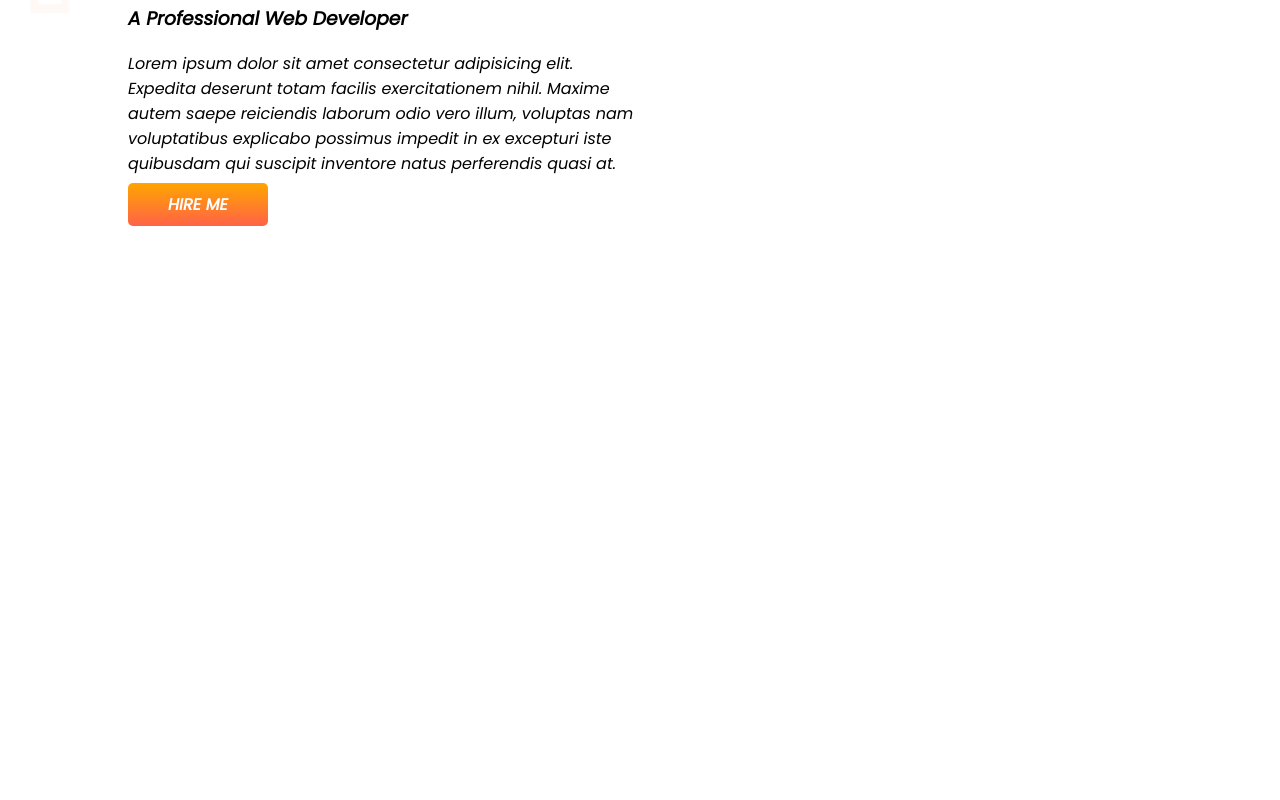
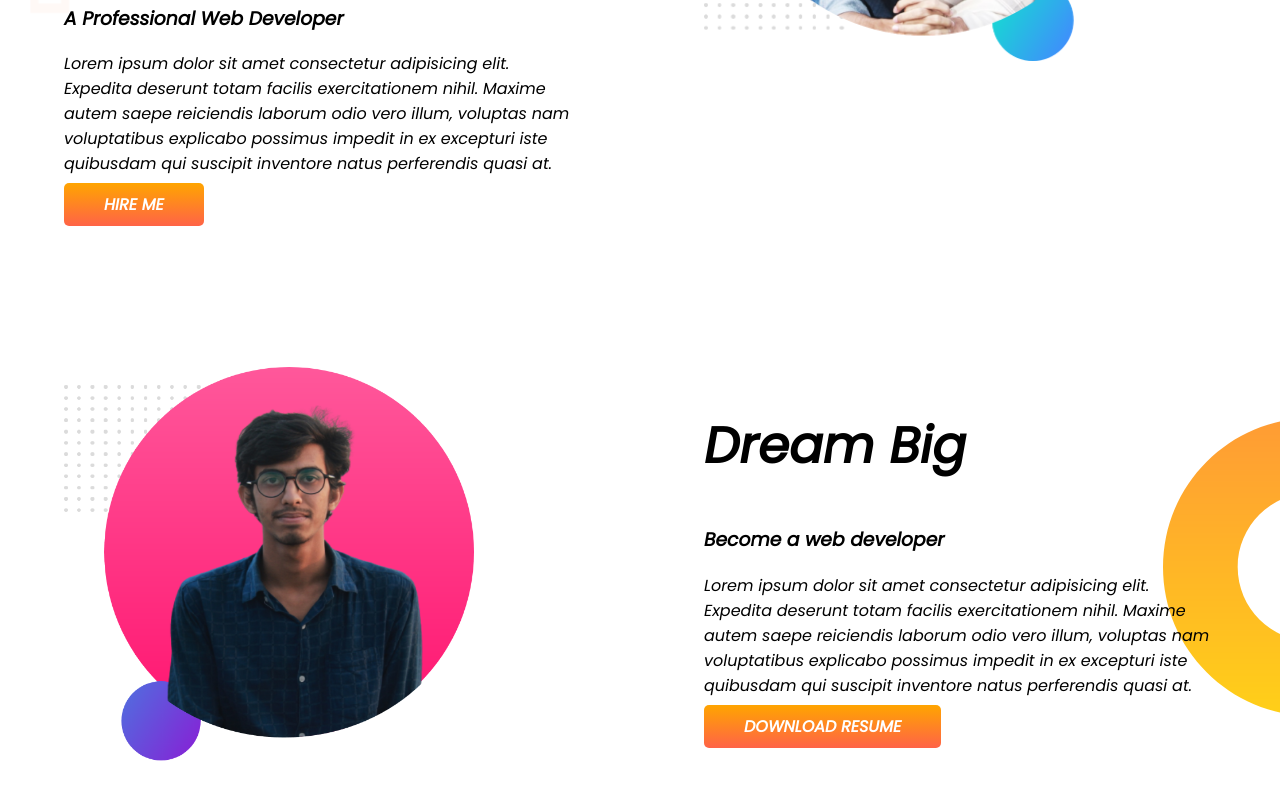
Before and after one commit to Sabbir-Ahamed/sabbir-portfolio, a plain HTML site: page index.html in a window 1280 px wide. Shown: the part 346-1146 px from the top of the page. Before the commit the page ends 800 px from the top, so only its background shows below. Drawn offline with Linux system fonts and the light colour scheme.

Commit message:
dream added

```diff
--- a/index.html
+++ b/index.html
@@ -29,6 +29,22 @@
         </div>
     </section>
 
+    <section class="dream-part">
+        <div class="my-img half-width">
+            <img src="images/sabbir-2.png" alt="sabbir">
+        </div>
+        <div class="banner-content half-width">
+            <h1>Dream Big</h1>
+            <h3>Become a web developer</h3>
+            <p>Lorem ipsum dolor sit amet consectetur adipisicing elit. Expedita deserunt totam facilis exercitationem
+                nihil. Maxime autem saepe reiciendis laborum odio vero illum, voluptas nam voluptatibus explicabo
+                possimus
+                impedit in ex excepturi iste quibusdam qui suscipit inventore natus perferendis quasi at.</p>
+            <a class="link-btn" href="https://www.facebook.com/sabbir.ahamed.khorerputul/" target="_blank">Download Resume</a>
+        </div>
+    </section>
+
+
 
 
 </body>
--- a/style.css
+++ b/style.css
@@ -13,15 +13,16 @@ h1 {
 
 section{
     display: flex;
+    margin-bottom: 150px;
 }
 
 .half-width {
     width: 50%;
-    padding-left: 10%;
+    padding:0 5%;
 }
 
 .half-width img {
-    width: 60%;
+    width: 80%;
 }
 
 .link-btn {
@@ -43,3 +44,9 @@ section{
     background-repeat: no-repeat;
 
 }
+
+.dream-part {
+    background-image: url(../images/dream-bg.png);
+    background-repeat: no-repeat;
+    background-position: right;
+}
```
Also changed, not shown: images/my-bg2.png (deleted), images/sabbir-2.png (added).
